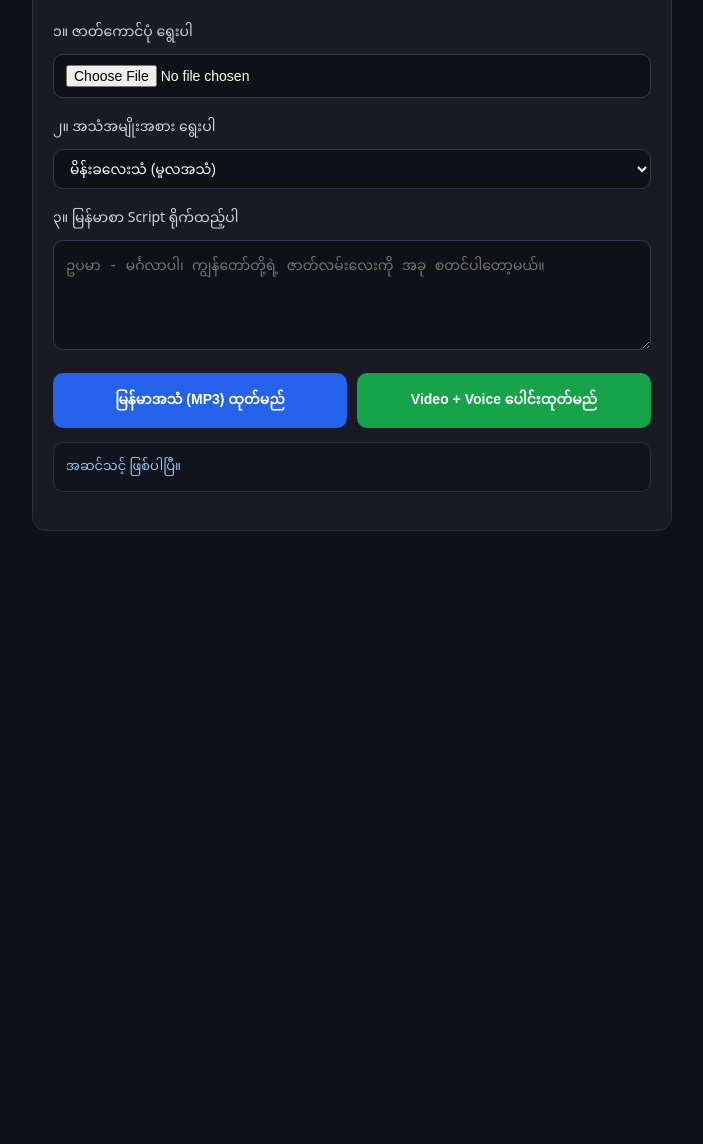
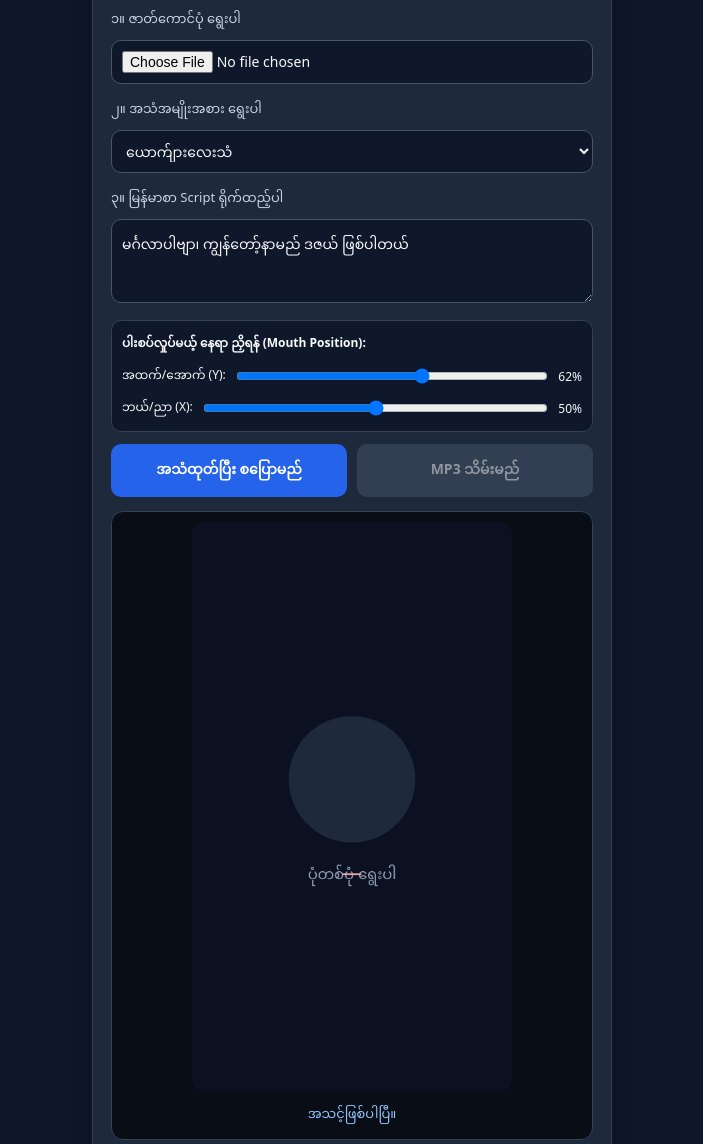
Before and after one commit to yinaung-svg/Myanmar-AI-Video-maker, a website: page index.html in a window 1280 px wide. Shown: the part 67-1211 px from the top of the page, without its empty margins (288-991 px from the left). Before the commit the page ends 800 px from the top, so only its background shows below. Drawn offline with Linux system fonts and the light colour scheme.

Commit message:
Update index.html

```diff
--- a/index.html
+++ b/index.html
@@ -3,242 +3,383 @@
 <head>
   <meta charset="UTF-8" />
   <meta name="viewport" content="width=device-width, initial-scale=1.0" />
-  <title>Myanmar AI Video Maker (DAZZLE)</title>
+  <title>Burmese Talking Avatar Studio</title>
   <style>
-    * { box-sizing: border-box; }
+    * { box-sizing: border-box; font-family: system-ui, -apple-system, sans-serif; }
     body {
       margin: 0;
-      padding: 20px;
-      font-family: system-ui, -apple-system, sans-serif;
-      background: #0f1117;
-      color: #f3f4f6;
+      padding: 16px;
+      background: #0f172a;
+      color: #f8fafc;
+      display: flex;
+      justify-content: center;
     }
-    .container {
-      max-width: 640px;
-      margin: 0 auto;
-      background: #181b24;
-      padding: 20px;
-      border-radius: 14px;
-      border: 1px solid #2a2f3d;
+    .app {
+      width: 100%;
+      max-width: 520px;
+      background: #1e293b;
+      border: 1px solid #334155;
+      border-radius: 16px;
+      padding: 18px;
+      box-shadow: 0 12px 30px rgba(0,0,0,0.35);
     }
-    h1 {
-      margin: 0 0 16px;
-      font-size: 20px;
-      color: #ffffff;
-    }
-    label {
-      display: block;
-      margin-top: 14px;
-      margin-bottom: 6px;
-      font-size: 14px;
-      color: #cbd5e1;
-    }
-    textarea, select, input[type="file"] {
+    h2 { margin: 0 0 14px; font-size: 18px; color: #38bdf8; }
+    .field { margin-bottom: 12px; }
+    label { display: block; margin-bottom: 6px; font-size: 13px; color: #cbd5e1; }
+    select, textarea, input[type="file"] {
       width: 100%;
-      padding: 10px 12px;
       border-radius: 10px;
-      border: 1px solid #333a4d;
-      background: #0f1117;
-      color: #ffffff;
+      border: 1px solid #475569;
+      background: #0f172a;
+      color: #f8fafc;
+      padding: 10px;
       font-size: 14px;
     }
-    textarea {
-      min-height: 110px;
-      resize: vertical;
-    }
-    .preview-box {
-      margin-top: 10px;
-      text-align: center;
-    }
-    .preview-box img {
-      max-width: 100%;
-      max-height: 220px;
-      border-radius: 10px;
-      display: none;
-      border: 1px solid #333a4d;
-    }
-    .btn-row {
-      display: flex;
-      gap: 10px;
-      margin-top: 18px;
-      flex-wrap: wrap;
-    }
+    textarea { min-height: 84px; resize: vertical; }
+    .row { display: flex; gap: 10px; }
     button {
       flex: 1;
-      min-width: 160px;
-      padding: 12px 14px;
+      padding: 11px 14px;
       border: none;
       border-radius: 10px;
       font-size: 14px;
       font-weight: 600;
       cursor: pointer;
     }
-    .btn-audio {
-      background: #2563eb;
-      color: #fff;
+    .btn-primary { background: #2563eb; color: #fff; }
+    .btn-success { background: #16a34a; color: #fff; }
+    .btn-secondary { background: #475569; color: #fff; }
+    button:disabled { opacity: 0.5; cursor: not-allowed; }
+    .stage-wrap {
+      margin-top: 14px;
+      background: #090d16;
+      border-radius: 12px;
+      padding: 10px;
+      display: flex;
+      flex-direction: column;
+      align-items: center;
+      border: 1px solid #334155;
     }
-    .btn-video {
-      background: #16a34a;
-      color: #fff;
-    }
-    button:disabled {
-      opacity: 0.5;
-      cursor: not-allowed;
+    canvas {
+      width: 100%;
+      max-width: 320px;
+      aspect-ratio: 9 / 16;
+      border-radius: 10px;
+      background: #020617;
     }
     .status {
-      margin-top: 14px;
-      padding: 10px 12px;
-      border-radius: 10px;
-      background: #11141c;
-      border: 1px solid #2a2f3d;
+      margin-top: 10px;
       font-size: 13px;
       color: #93c5fd;
-      min-height: 40px;
+      min-height: 20px;
+      text-align: center;
     }
-    .media-output {
-      margin-top: 18px;
+    .fine-tune {
+      margin-top: 10px;
+      padding: 10px;
+      background: #0f172a;
+      border-radius: 10px;
+      border: 1px solid #334155;
+      font-size: 12px;
+    }
+    .range-row {
       display: flex;
-      flex-direction: column;
-      gap: 14px;
+      align-items: center;
+      gap: 8px;
+      margin-top: 6px;
     }
-    audio, video {
-      width: 100%;
-      border-radius: 10px;
-      background: #000;
-    }
+    .range-row input { flex: 1; }
   </style>
 </head>
 <body>
-  <div class="container">
-    <h1>Myanmar AI Video Maker</h1>
+  <div class="app">
+    <h2>Burmese Talking Avatar (Self-Coded)</h2>
 
-    <label for="charImage">၁။ ဇာတ်ကောင်ပုံ ရွေးပါ</label>
-    <input type="file" id="charImage" accept="image/*" />
-    <div class="preview-box">
-      <img id="imgPreview" alt="Character Preview" />
+    <div class="field">
+      <label>၁။ ဇာတ်ကောင်ပုံ ရွေးပါ</label>
+      <input type="file" id="imageInput" accept="image/*" />
     </div>
 
-    <label for="voiceType">၂။ အသံအမျိုးအစား ရွေးပါ</label>
-    <select id="voiceType">
-      <option value="female">မိန်းခလေးသံ (မူလအသံ)</option>
-      <option value="male">ယောက်ျားလေးသံ (အသံလေးနက်)</option>
-      <option value="child">ကလေးသံ (အသံမြင့်)</option>
-    </select>
-
-    <label for="scriptText">၃။ မြန်မာစာ Script ရိုက်ထည့်ပါ</label>
-    <textarea id="scriptText" placeholder="ဥပမာ - မင်္ဂလာပါ၊ ကျွန်တော်တို့ရဲ့ ဇာတ်လမ်းလေးကို အခု စတင်ပါတော့မယ်။"></textarea>
-
-    <div class="btn-row">
-      <button type="button" class="btn-audio" id="btnAudio">မြန်မာအသံ (MP3) ထုတ်မည်</button>
-      <button type="button" class="btn-video" id="btnVideo">Video + Voice ပေါင်းထုတ်မည်</button>
+    <div class="field">
+      <label>၂။ အသံအမျိုးအစား ရွေးပါ</label>
+      <select id="voiceType">
+        <option value="male">ယောက်ျားလေးသံ</option>
+        <option value="female">မိန်းကလေးသံ</option>
+        <option value="child">ကလေးသံ</option>
+      </select>
     </div>
 
-    <div class="status" id="statusBox">အဆင်သင့် ဖြစ်ပါပြီ။</div>
+    <div class="field">
+      <label>၃။ မြန်မာစာ Script ရိုက်ထည့်ပါ</label>
+      <textarea id="scriptText">မင်္ဂလာပါဗျာ၊ ကျွန်တော့်နာမည် ဒဇယ် ဖြစ်ပါတယ်</textarea>
+    </div>
 
-    <div class="media-output">
-      <audio id="audioPlayer" controls style="display:none;"></audio>
-      <video id="videoPlayer" controls style="display:none;"></video>
+    <div class="fine-tune">
+      <div><strong>ပါးစပ်လှုပ်မယ့် နေရာ ညှိရန် (Mouth Position):</strong></div>
+      <div class="range-row">
+        <span>အထက်/အောက် (Y):</span>
+        <input type="range" id="mouthY" min="35" max="80" value="62" />
+        <span id="mouthYVal">62%</span>
+      </div>
+      <div class="range-row">
+        <span>ဘယ်/ညာ (X):</span>
+        <input type="range" id="mouthX" min="30" max="70" value="50" />
+        <span id="mouthXVal">50%</span>
+      </div>
+    </div>
+
+    <div class="row" style="margin-top: 12px;">
+      <button class="btn-primary" id="generateBtn">အသံထုတ်ပြီး စပြောမည်</button>
+      <button class="btn-secondary" id="downloadMp3Btn" disabled>MP3 သိမ်းမည်</button>
+    </div>
+
+    <div class="stage-wrap">
+      <canvas id="avatarCanvas" width="480" height="854"></canvas>
+      <div class="status" id="statusText">အသင့်ဖြစ်ပါပြီ။</div>
     </div>
   </div>
 
   <script>
-    const charImageInput = document.getElementById("charImage");
-    const imgPreview = document.getElementById("imgPreview");
-    const voiceTypeSelect = document.getElementById("voiceType");
-    const scriptText = document.getElementById("scriptText");
-    const btnAudio = document.getElementById("btnAudio");
-    const btnVideo = document.getElementById("btnVideo");
-    const statusBox = document.getElementById("statusBox");
-    const audioPlayer = document.getElementById("audioPlayer");
-    const videoPlayer = document.getElementById("videoPlayer");
+    const imageInput = document.getElementById("imageInput");
+    const voiceTypeEl = document.getElementById("voiceType");
+    const scriptTextEl = document.getElementById("scriptText");
+    const generateBtn = document.getElementById("generateBtn");
+    const downloadMp3Btn = document.getElementById("downloadMp3Btn");
+    const statusText = document.getElementById("statusText");
+    const canvas = document.getElementById("avatarCanvas");
+    const ctx = canvas.getContext("2d");
 
-    let selectedImageBase64 = "";
+    const mouthYSlider = document.getElementById("mouthY");
+    const mouthXSlider = document.getElementById("mouthX");
+    const mouthYVal = document.getElementById("mouthYVal");
+    const mouthXVal = document.getElementById("mouthXVal");
 
-    charImageInput.addEventListener("change", (e) => {
+    let avatarImg = new Image();
+    let hasImage = false;
+    let currentAudioBlob = null;
+    let audioCtx = null;
+    let analyser = null;
+    let dataArray = null;
+    let audioEl = null;
+    let isTalking = false;
+    let mood = "neutral"; // greeting, question, excited, neutral
+
+    mouthYSlider.addEventListener("input", () => {
+      mouthYVal.textContent = mouthYSlider.value + "%";
+    });
+    mouthXSlider.addEventListener("input", () => {
+      mouthXVal.textContent = mouthXSlider.value + "%";
+    });
+
+    imageInput.addEventListener("change", (e) => {
       const file = e.target.files?.[0];
       if (!file) return;
       const reader = new FileReader();
       reader.onload = () => {
-        selectedImageBase64 = reader.result;
-        imgPreview.src = selectedImageBase64;
-        imgPreview.style.display = "inline-block";
+        avatarImg = new Image();
+        avatarImg.onload = () => {
+          hasImage = true;
+          statusText.textContent = "ပုံတင်ပြီးပါပြီ။ ပါးစပ်နေရာကို လိုအပ်ရင် ညှိနိုင်ပါတယ်။";
+        };
+        avatarImg.src = reader.result;
       };
       reader.readAsDataURL(file);
     });
 
-    function setBusy(busy, msg) {
-      btnAudio.disabled = busy;
-      btnVideo.disabled = busy;
-      statusBox.textContent = msg;
+    function detectMood(text) {
+      if (/မင်္ဂလာ|ဟယ်လို|နှုတ်ဆက်|ကျွန်တော်|ကျွန်မ/.test(text)) return "greeting";
+      if (/\?|လား|ဘယ်|ဘာ|မလား/.test(text)) return "question";
+      if (/!|ဝမ်းသာ|ကောင်း|အရမ်း|ဟုတ်/.test(text)) return "excited";
+      return "neutral";
     }
 
-    btnAudio.addEventListener("click", async () => {
-      const text = scriptText.value.trim();
+    function getVolumeLevel() {
+      if (!analyser || !dataArray || !isTalking) return 0;
+      analyser.getByteFrequencyData(dataArray);
+      let sum = 0;
+      const count = Math.min(dataArray.length, 32);
+      for (let i = 0; i < count; i++) {
+        sum += dataArray[i];
+      }
+      const avg = sum / count;
+      return Math.min(1, Math.max(0, (avg - 12) / 95));
+    }
+
+    function drawScene(timeSec) {
+      ctx.clearRect(0, 0, canvas.width, canvas.height);
+      ctx.fillStyle = "#0b1120";
+      ctx.fillRect(0, 0, canvas.width, canvas.height);
+
+      const vol = getVolumeLevel();
+      const moodSpeed = mood === "excited" ? 14 : mood === "greeting" ? 10 : 8;
+      const headBob = isTalking
+        ? Math.sin(timeSec * moodSpeed) * (3 + vol * 6)
+        : Math.sin(timeSec * 2) * 1.5;
+      const headTilt = isTalking
+        ? Math.sin(timeSec * (moodSpeed * 0.6)) * 0.025
+        : 0;
+
+      ctx.save();
+      ctx.translate(canvas.width / 2, canvas.height / 2 + headBob);
+      ctx.rotate(headTilt);
+
+      if (hasImage) {
+        // ပုံကို 480x854 ထဲ cover/fit လှလှပပ ဆွဲမည်
+        const imgRatio = avatarImg.width / avatarImg.height;
+        const boxRatio = canvas.width / canvas.height;
+        let drawW, drawH;
+        if (imgRatio > boxRatio) {
+          drawH = canvas.height * 0.96;
+          drawW = drawH * imgRatio;
+        } else {
+          drawW = canvas.width * 0.96;
+          drawH = drawW / imgRatio;
+        }
+        ctx.drawImage(avatarImg, -drawW / 2, -drawH / 2, drawW, drawH);
+      } else {
+        ctx.fillStyle = "#1e293b";
+        ctx.beginPath();
+        ctx.arc(0, -40, 95, 0, Math.PI * 2);
+        ctx.fill();
+        ctx.fillStyle = "#94a3b8";
+        ctx.font = "22px sans-serif";
+        ctx.textAlign = "center";
+        ctx.fillText("ပုံတစ်ပုံ ရွေးပါ", 0, 110);
+      }
+
+      // ပါးစပ် / အမူအရာ လှုပ်ရှားမှု Overlay
+      const mx = ((Number(mouthXSlider.value) - 50) / 100) * canvas.width;
+      const my = ((Number(mouthYSlider.value) - 50) / 100) * canvas.height;
+
+      const mouthWave = Math.abs(Math.sin(timeSec * (moodSpeed * 1.4)));
+      const openAmount = isTalking ? Math.max(0.12, vol * 0.85 + mouthWave * 0.35) : 0;
+
+      if (isTalking || !hasImage) {
+        const mouthWidth = mood === "greeting" ? 34 + vol * 14 : 28 + vol * 12;
+        const mouthHeight = 4 + openAmount * 22;
+
+        // နှုတ်ခမ်း/ပါးစပ်အတွင်းပိုင်း
+        ctx.save();
+        ctx.translate(mx, my);
+
+        // ပါးစပ်ဖွင့်ဟန်
+        ctx.beginPath();
+        ctx.ellipse(0, 0, mouthWidth / 2, mouthHeight / 2, 0, 0, Math.PI * 2);
+        ctx.fillStyle = openAmount > 0.18 ? "#450a0a" : "rgba(185, 28, 28, 0.45)";
+        ctx.fill();
+
+        // ပါးစပ်အတွင်း လျှာ/အရောင်
+        if (openAmount > 0.25) {
+          ctx.beginPath();
+          ctx.ellipse(0, mouthHeight * 0.18, mouthWidth * 0.32, mouthHeight * 0.28, 0, 0, Math.PI * 2);
+          ctx.fillStyle = "#e11d48";
+          ctx.fill();
+        }
+
+        // နှုတ်ခမ်းမျဉ်း
+        ctx.beginPath();
+        if (mood === "greeting" || mood === "excited") {
+          ctx.arc(0, -2, mouthWidth * 0.48, 0.15 * Math.PI, 0.85 * Math.PI);
+        } else {
+          ctx.moveTo(-mouthWidth / 2, 0);
+          ctx.lineTo(mouthWidth / 2, 0);
+        }
+        ctx.strokeStyle = "rgba(254, 205, 211, 0.85)";
+        ctx.lineWidth = 2.5;
+        ctx.stroke();
+
+        // နှုတ်ဆက်/ဝမ်းသာအမူအရာ ဘေးဘက် glow/sparkle လေး
+        if (mood === "greeting" || mood === "excited") {
+          const pulse = 0.4 + 0.4 * Math.sin(timeSec * 8);
+          ctx.fillStyle = `rgba(250, 204, 21, ${pulse})`;
+          ctx.beginPath();
+          ctx.arc(-55, -70, 5, 0, Math.PI * 2);
+          ctx.arc(55, -70, 5, 0, Math.PI * 2);
+          ctx.fill();
+        }
+
+        ctx.restore();
+      }
+
+      ctx.restore();
+      requestAnimationFrame((t) => drawScene(t / 1000));
+    }
+
+    requestAnimationFrame((t) => drawScene(t / 1000));
+
+    generateBtn.addEventListener("click", async () => {
+      const text = scriptTextEl.value.trim();
+      const voiceType = voiceTypeEl.value;
       if (!text) {
-        statusBox.textContent = "မြန်မာစာ script အရင် ရိုက်ထည့်ပါ။";
+        statusText.textContent = "မြန်မာစာ script ထည့်ပေးပါ။";
         return;
       }
 
+      generateBtn.disabled = true;
+      mood = detectMood(text);
+      statusText.textContent = "မြန်မာအသံ ထုတ်နေပါတယ်...";
+
       try {
-        setBusy(true, "မြန်မာအသံ (.mp3) ထုတ်နေပါတယ်...");
         const res = await fetch("/api/tts", {
           method: "POST",
           headers: { "Content-Type": "application/json" },
-          body: JSON.stringify({
-            text,
-            voiceType: voiceTypeSelect.value
-          })
+          body: JSON.stringify({ text, voiceType })
         });
 
         if (!res.ok) {
           const errData = await res.json().catch(() => ({}));
-          throw new Error(errData.error || "TTS ချိတ်ဆက်မှု မအောင်မြင်ပါ။");
+          throw new Error(errData.error || "အသံထုတ်ရာတွင် အမှားဖြစ်ပါသည်။");
         }
 
-        const blob = await res.blob();
-        audioPlayer.src = URL.createObjectURL(blob);
-        audioPlayer.style.display = "block";
-        setBusy(false, "မြန်မာအသံ ထွက်လာပါပြီ — နားထောင်ကြည့်လို့ ရပါပြီ။");
+        currentAudioBlob = await res.blob();
+        downloadMp3Btn.disabled = false;
+
+        const audioUrl = URL.createObjectURL(currentAudioBlob);
+        if (audioEl) {
+          audioEl.pause();
+        }
+        audioEl = new Audio(audioUrl);
+        audioEl.crossOrigin = "anonymous";
+
+        if (!audioCtx) {
+          const AudioContextClass = window.AudioContext || window.webkitAudioContext;
+          audioCtx = new AudioContextClass();
+          const src = audioCtx.createMediaElementSource(audioEl);
+          analyser = audioCtx.createAnalyser();
+          analyser.fftSize = 128;
+          dataArray = new Uint8Array(analyser.frequencyBinCount);
+          src.connect(analyser);
+          analyser.connect(audioCtx.destination);
+        }
+
+        if (audioCtx.state === "suspended") {
+          await audioCtx.resume();
+        }
+
+        audioEl.onplay = () => {
+          isTalking = true;
+          statusText.textContent = `စကားပြောနေပါတယ် (${mood})...`;
+        };
+        audioEl.onended = () => {
+          isTalking = false;
+          statusText.textContent = "ပြောပြီးပါပြီ။";
+        };
+
+        await audioEl.play();
       } catch (err) {
-        setBusy(false, "Error: " + err.message);
+        isTalking = false;
+        statusText.textContent = "Error: " + err.message;
+      } finally {
+        generateBtn.disabled = false;
       }
     });
 
-    btnVideo.addEventListener("click", async () => {
-      const text = scriptText.value.trim();
-      if (!selectedImageBase64) {
-        statusBox.textContent = "ဇာတ်ကောင်ပုံ တစ်ပုံ အရင် ရွေးပေးပါ။";
-        return;
-      }
-      if (!text) {
-        statusBox.textContent = "မြန်မာစာ script အရင် ရိုက်ထည့်ပါ။";
-        return;
-      }
-
-      try {
-        setBusy(true, "ဇာတ်ကောင်ပုံ + မြန်မာအသံ ပေါင်းပြီး Video (.mp4) ထုတ်နေပါတယ်...");
-        const res = await fetch("/api/merge-video", {
-          method: "POST",
-          headers: { "Content-Type": "application/json" },
-          body: JSON.stringify({
-            text,
-            voiceType: voiceTypeSelect.value,
-            imageBase64: selectedImageBase64
-          })
-        });
-
-        if (!res.ok) {
-          const errData = await res.json().catch(() => ({}));
-          throw new Error(errData.error || "Video ပေါင်းစပ်မှု မအောင်မြင်ပါ။");
-        }
-
-        const blob = await res.blob();
-        videoPlayer.src = URL.createObjectURL(blob);
-        videoPlayer.style.display = "block";
-        setBusy(false, "Video + မြန်မာအသံ ပေါင်းစပ်ပြီးပါပြီ — ကြည့်လို့ ရပါပြီ။");
-      } catch (err) {
-        setBusy(false, "Error: " + err.message);
-      }
+    downloadMp3Btn.addEventListener("click", () => {
+      if (!currentAudioBlob) return;
+      const a = document.createElement("a");
+      a.href = URL.createObjectURL(currentAudioBlob);
+      a.download = "burmese-voice.mp3";
+      a.click();
     });
   </script>
 </body>
```
